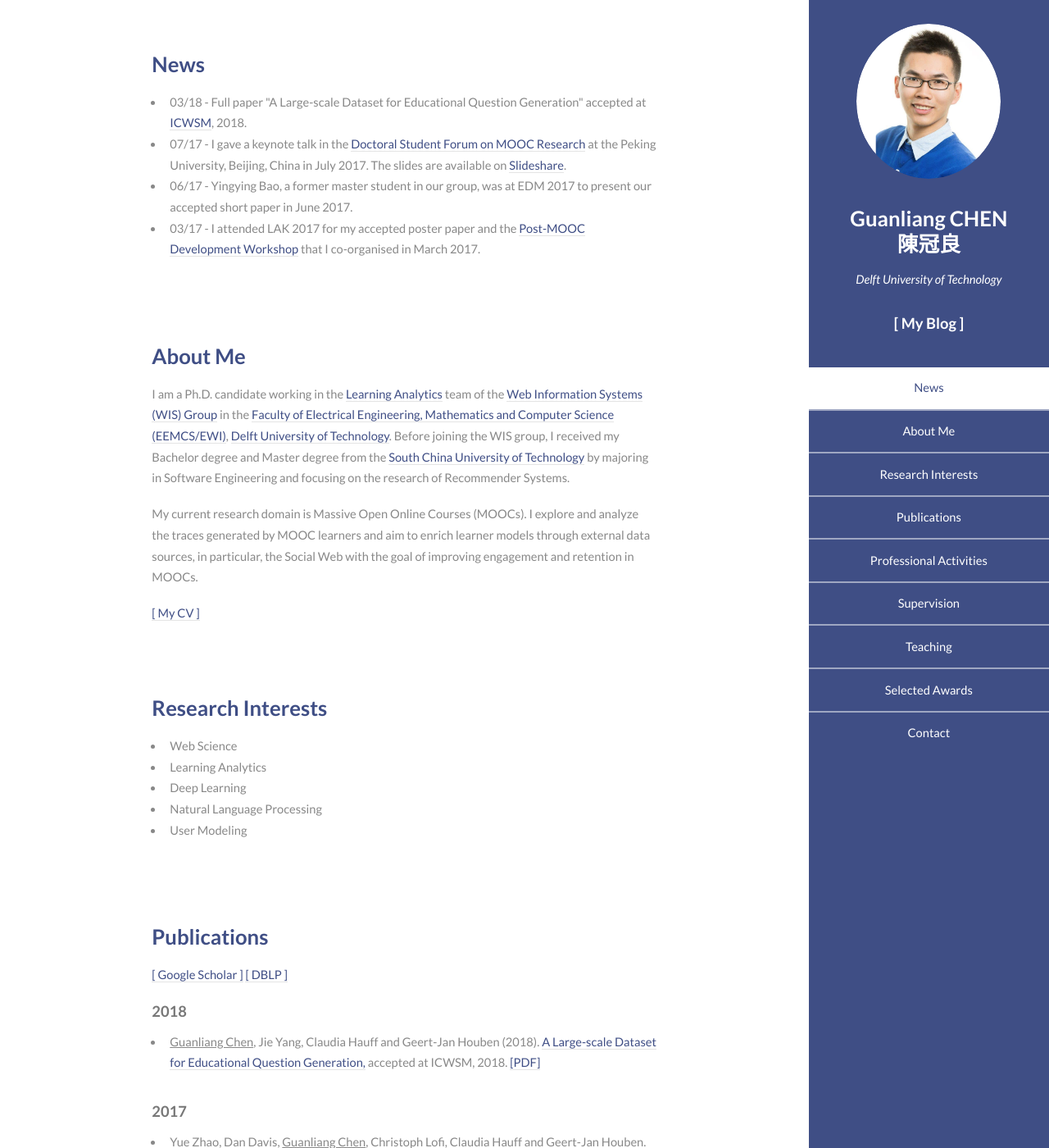
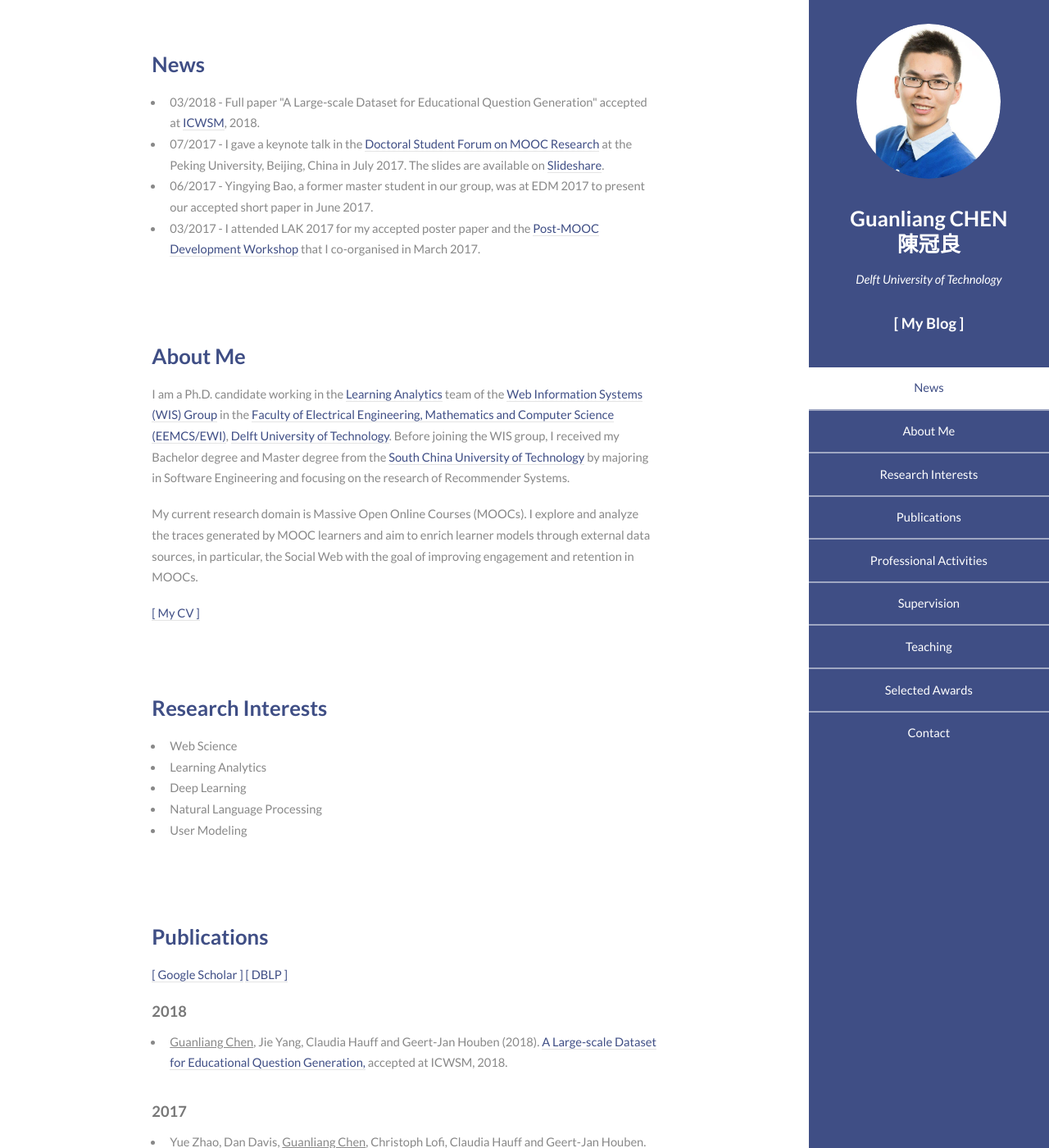
Before and after one commit to AngusGLChen/__angusglchen.github.io, a Jekyll site: the page index.html, which Jekyll copies as it is, in a window 1280 px wide and 1400 px high. Shown: the whole window at 82% size. Built offline with Jekyll 4.4.1, drawn with Linux system fonts in a browser that asks for light colours.

Commit message:
22/03/2018

```diff
--- a/index.html
+++ b/index.html
@@ -58,10 +58,10 @@
 									<header class="major">
 										<h3>News</h3>
 											<ul>
-												<li>03/18 - Full paper "A Large-scale Dataset for Educational Question Generation" accepted at <a href="http://www.icwsm.org/2018/index.php">ICWSM</a>, 2018.</li>
-												<li>07/17 - I gave a keynote talk in the <a href="http://www.xlearningcenter.com/nd.jsp?id=139&_np=2_302">Doctoral Student Forum on MOOC Research</a> at the Peking University, Beijing, China in July 2017. The slides are available on <a href="https://www.slideshare.net/GuanliangChen/doctoral-student-discussion-forum-on-moocs">Slideshare</a>.</li>
-												<li>06/17 - Yingying Bao, a former master student in our group, was at EDM 2017 to present our accepted short paper in June 2017.</li>
-												<li>03/17 - I attended LAK 2017 for my accepted poster paper and the <a href="https://dan7davis.github.io/post-MOOC/">Post-MOOC Development Workshop</a> that I co-organised in March 2017.</li>
+												<li>03/2018 - Full paper "A Large-scale Dataset for Educational Question Generation" accepted at <a href="http://www.icwsm.org/2018/index.php">ICWSM</a>, 2018.</li>
+												<li>07/2017 - I gave a keynote talk in the <a href="http://www.xlearningcenter.com/nd.jsp?id=139&_np=2_302">Doctoral Student Forum on MOOC Research</a> at the Peking University, Beijing, China in July 2017. The slides are available on <a href="https://www.slideshare.net/GuanliangChen/doctoral-student-discussion-forum-on-moocs">Slideshare</a>.</li>
+												<li>06/2017 - Yingying Bao, a former master student in our group, was at EDM 2017 to present our accepted short paper in June 2017.</li>
+												<li>03/2017 - I attended LAK 2017 for my accepted poster paper and the <a href="https://dan7davis.github.io/post-MOOC/">Post-MOOC Development Workshop</a> that I co-organised in March 2017.</li>
 
 										    </ul>
 									</header>
@@ -100,7 +100,7 @@
 									<h3>Publications</h3>
 									<p><a href="https://scholar.google.com/citations?user=NqOqvk0AAAAJ">[ Google Scholar ]</a> <a href="http://dblp.uni-trier.de/pers/hd/c/Chen:Guanliang">[ DBLP ]</a></p>
 									<h4>2018</h4><ul>
-										<li><u>Guanliang Chen</u>, Jie Yang, Claudia Hauff and Geert-Jan Houben (2018). <a href="">A Large-scale Dataset for Educational Question Generation,</a> accepted at ICWSM, 2018. <a href="">[PDF]</a></li>
+										<li><u>Guanliang Chen</u>, Jie Yang, Claudia Hauff and Geert-Jan Houben (2018). <a href="">A Large-scale Dataset for Educational Question Generation,</a> accepted at ICWSM, 2018.</li>
 									</ul>
 
 									<h4>2017</h4><ul>
```
